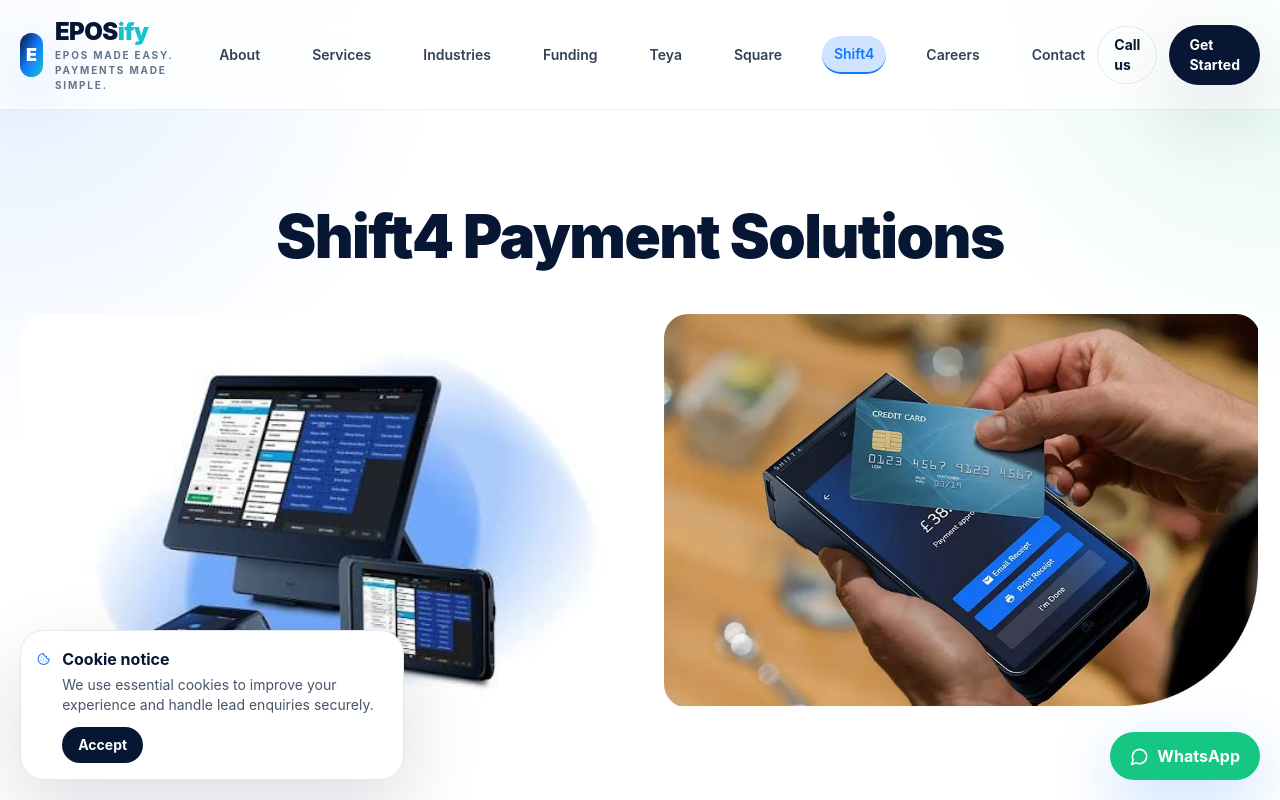
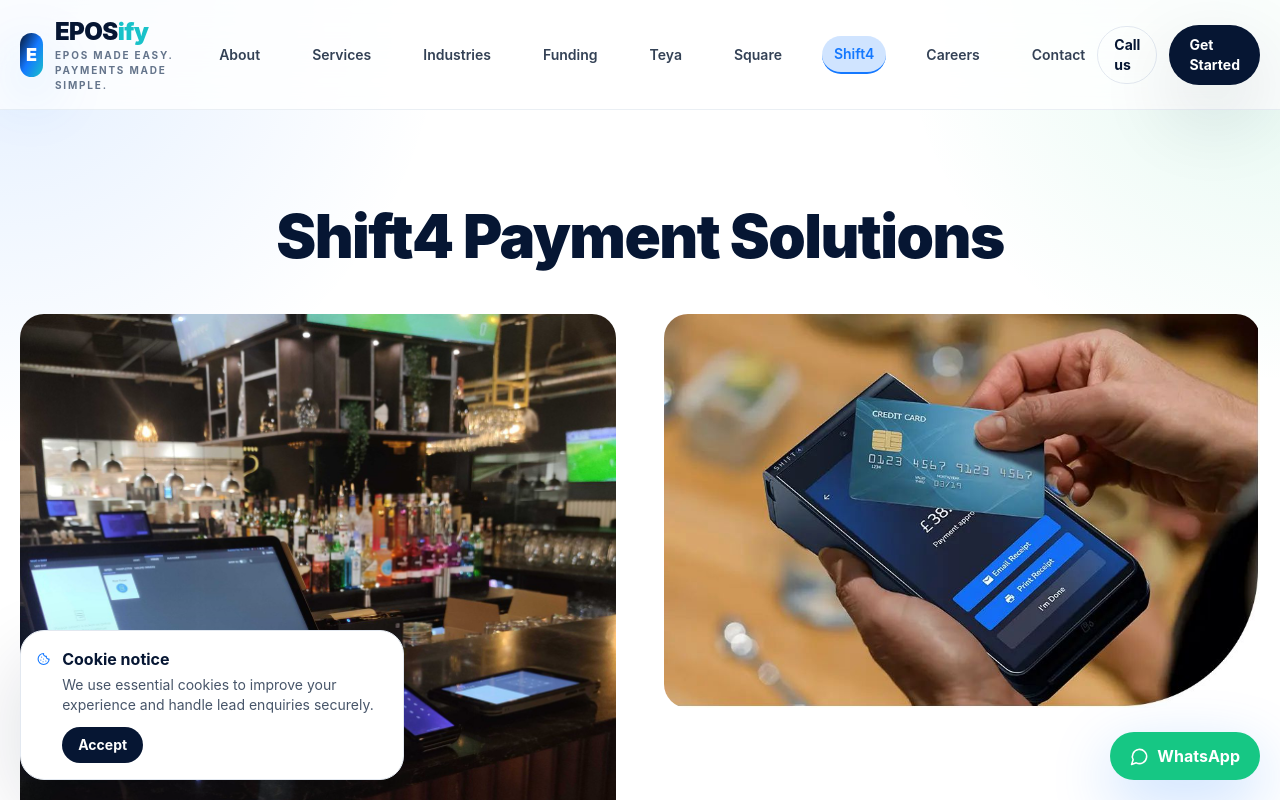
Before and after one commit to AliZaidi5110/eposify-website, a Next.js app: page /shift4 in a window 1280 px wide. Shown: the top 800 px of the page. Built offline with nearby package versions, Linux system fonts and the light colour scheme.

Commit message:
Replaced shift4.1.jpeg with IMG_9925.JPG.jpeg in Shift4 page

```diff
--- a/app/shift4/page.tsx
+++ b/app/shift4/page.tsx
@@ -12,7 +12,7 @@
             <h1 className="text-5xl font-black tracking-tight text-navy md:text-6xl text-center mb-12">Shift4 Payment Solutions</h1>
             <div className="grid gap-12 md:grid-cols-2">
               <div className="relative">
-                <Image src="/shift4.1.jpeg" alt="Shift4 card terminal" width={600} height={500} className="rounded-3xl object-cover w-full" />
+                <Image src="/IMG_9925.JPG.jpeg" alt="Shift4 card terminal" width={600} height={500} className="rounded-3xl object-cover w-full" />
               </div>
               <div className="relative">
                 <Image src="/shift4.2.jpeg" alt="Shift4 POS system" width={600} height={500} className="rounded-3xl object-cover w-full" />
```
